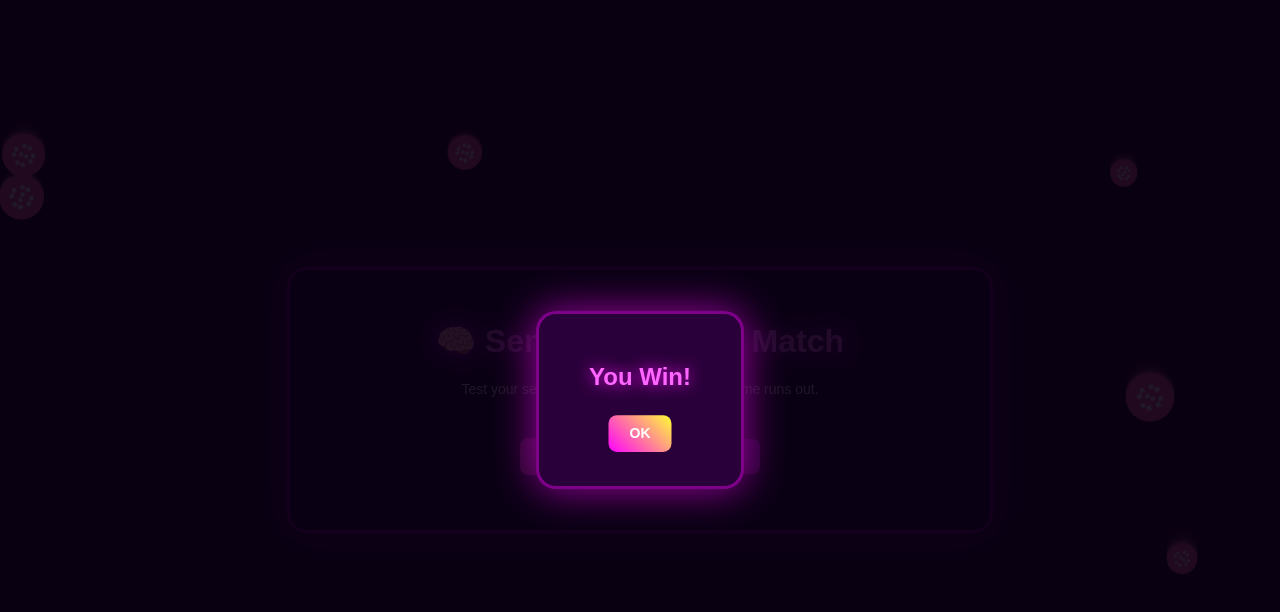
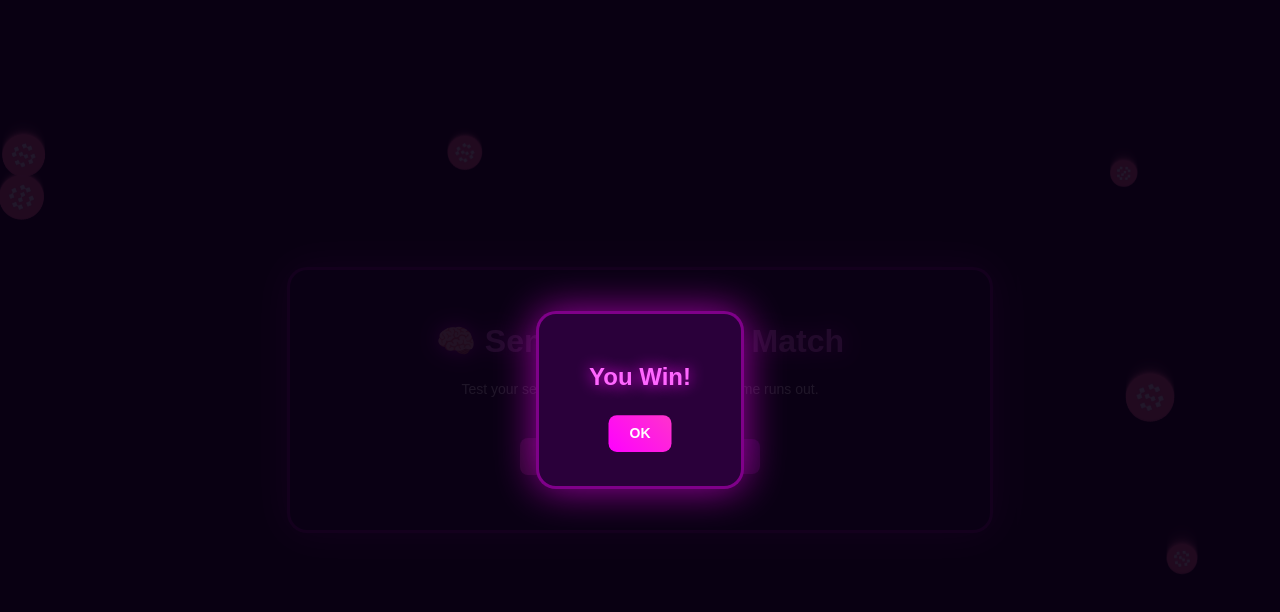
Before and after one commit to AmitPrasad79/Sentient-Memory-Match, a plain HTML site: page index.html in a window 1280 px wide. In both pictures the pointer is over the button "OK". Drawn offline with Linux system fonts and the light colour scheme.

Commit message:
Update style.css

```diff
--- a/style.css
+++ b/style.css
@@ -185,4 +185,6 @@ button:hover, select:hover {
 }
 
 .popup-content button:hover {
-  background: linear-gradient(45deg, #ff00ff, #ff3
+  background: linear-gradient(45deg, #ff00ff, #ff33cc);
+  transform: scale(1.05);
+}
```
